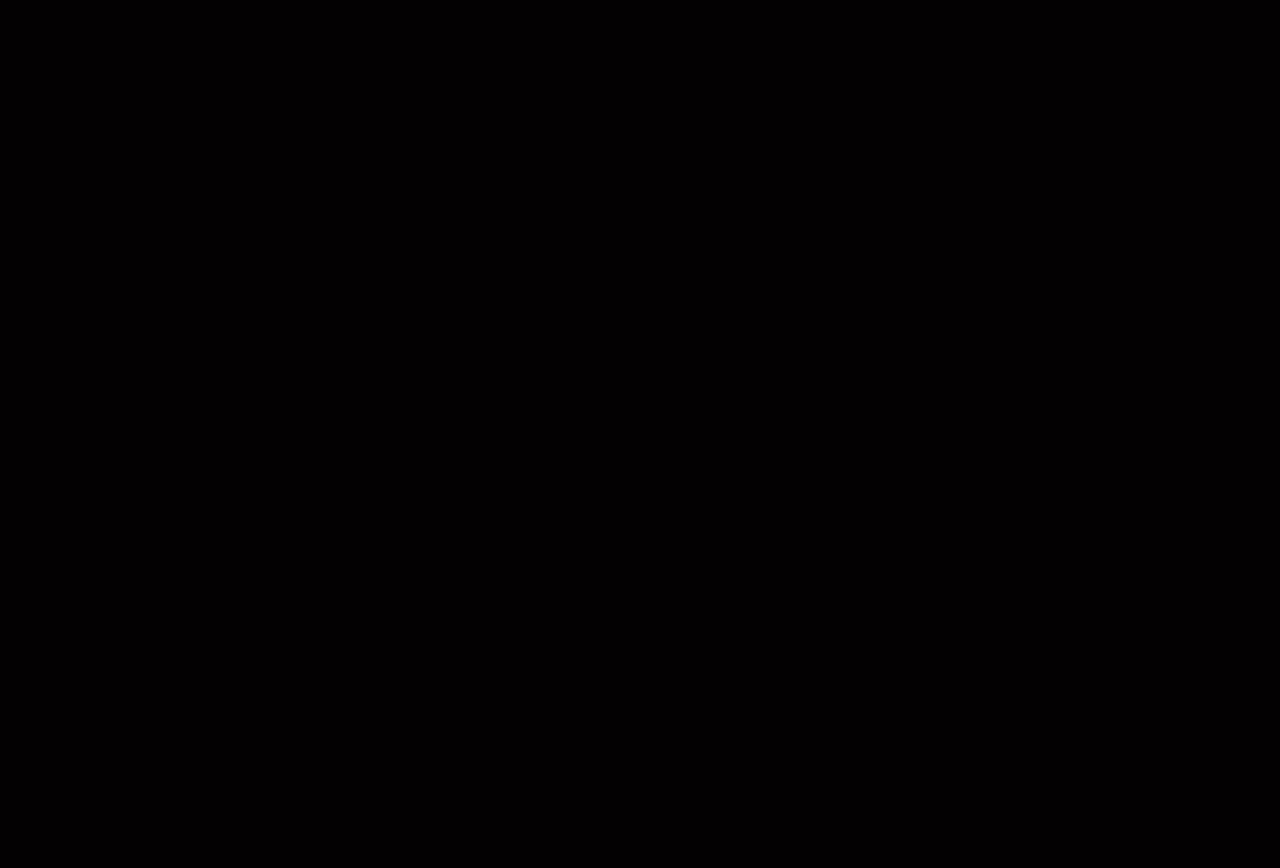
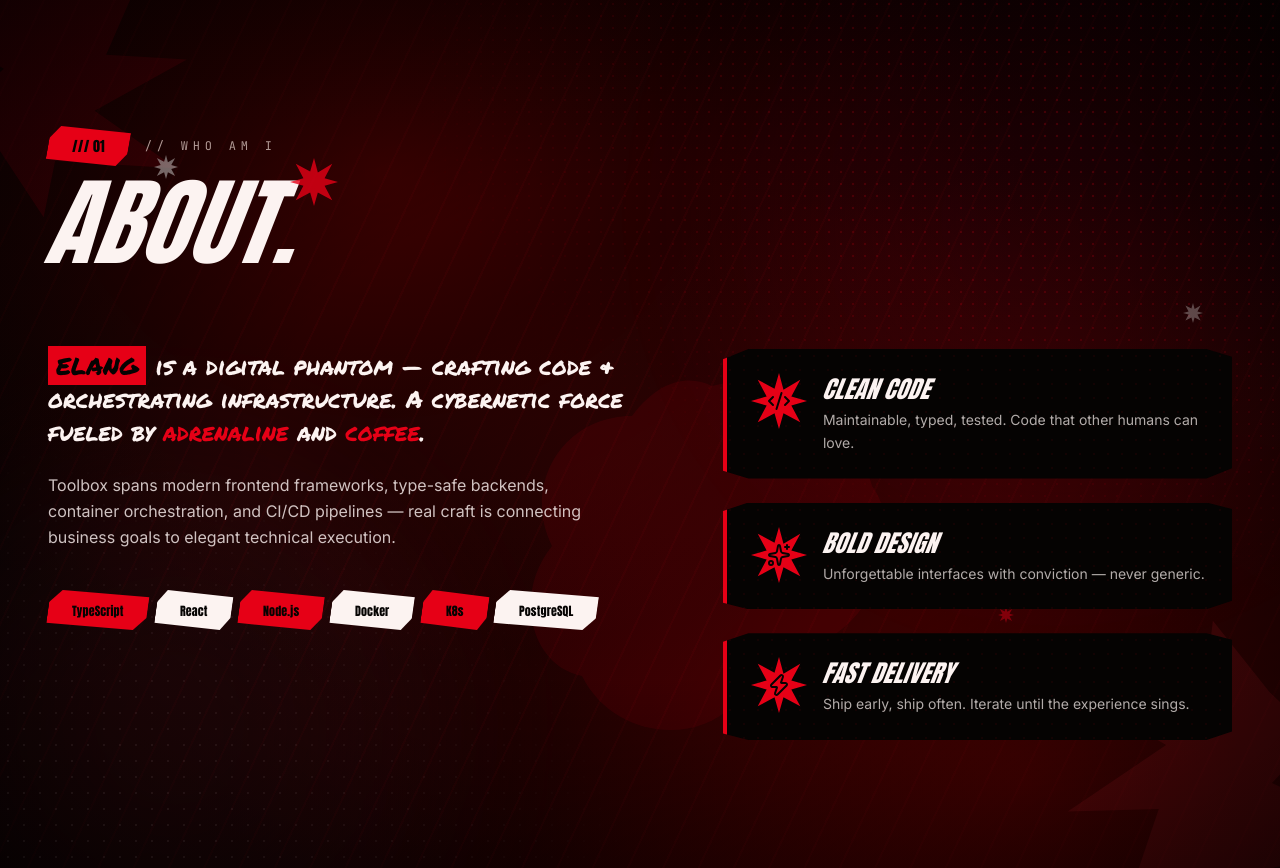
Before and after one commit to elangptra/portofolio, a React (Vite) app: page / in a window 1280 px wide. Shown: the part 920-1788 px from the top of the page. Before the commit the page ends 918 px from the top, so only its background shows below. Built offline with nearby package versions, Linux system fonts and the light colour scheme.

Commit message:
feat: creating about section

```diff
--- a/src/App.tsx
+++ b/src/App.tsx
@@ -1,6 +1,7 @@
 import RichBackground from './components/RichBackground'
 import Navbar from './components/Navbar'
 import Hero from './components/Hero'
+import About from './components/About'
 
 export default function App() {
 
@@ -14,6 +15,7 @@ export default function App() {
       }}/>
       <Navbar/>
       <Hero/>
+      <About/>
     </main>
   )
 }
--- /dev/null
+++ b/src/components/About.tsx
@@ -0,0 +1,122 @@
+import { motion } from "framer-motion";
+import { Code2, Sparkles, Zap } from "lucide-react";
+import { StarBurst, Ribbon } from "./abstract";
+import RichBackground from "./RichBackground";
+import SectionHeader from "./SectionHeader";
+
+const traits = [
+    {
+        icon: Code2,
+        title: "CLEAN CODE",
+        desc: "Maintainable, typed, tested. Code that other humans can love.",
+        rot: -3,
+    },
+    {
+        icon: Sparkles,
+        title: "BOLD DESIGN",
+        desc: "Unforgettable interfaces with conviction — never generic.",
+        rot: 2,
+    },
+    {
+        icon: Zap,
+        title: "FAST DELIVERY",
+        desc: "Ship early, ship often. Iterate until the experience sings.",
+        rot: -2,
+    },
+];
+
+const About = () => {
+    return (
+        <section id="about" className="relative py-32 overflow-hidden">
+            <RichBackground variant="deep" intensity={0.85} />
+
+            <div className="relative z-10 mx-auto max-w-[1400px] px-6 lg:px-12">
+                <SectionHeader index="01" kicker="// WHO AM I" title="ABOUT." />
+
+                <div className="grid lg:grid-cols-[1.2fr_1fr] gap-16 items-start">
+                <div className="space-y-6">
+                    {/* Marker-style quote */}
+                    <motion.div
+                    initial={{ opacity: 0, x: -30 }}
+                    whileInView={{ opacity: 1, x: 0 }}
+                    viewport={{ once: true }}
+                    className="font-marker text-bone text-2xl leading-snug"
+                    >
+                    <span className="bg-electric text-ink px-2 py-0.5">ELANG</span> is a digital phantom
+                    — crafting code & orchestrating infrastructure. A cybernetic force fueled by
+                    <span className="text-electric"> adrenaline</span> and{" "}
+                    <span className="text-electric">coffee</span>.
+                    </motion.div>
+
+                    <motion.p
+                    initial={{ opacity: 0, y: 20 }}
+                    whileInView={{ opacity: 1, y: 0 }}
+                    viewport={{ once: true }}
+                    transition={{ delay: 0.15 }}
+                    className="text-bone/80 text-base leading-relaxed font-sans max-w-xl"
+                    >
+                    Toolbox spans modern frontend frameworks, type-safe backends, container orchestration,
+                    and CI/CD pipelines — real craft is connecting business goals to elegant technical
+                    execution.
+                    </motion.p>
+
+                    <div className="flex flex-wrap gap-2 pt-4">
+                    {["TypeScript", "React", "Node.js", "Docker", "K8s", "PostgreSQL"].map((t, i) => (
+                        <motion.div
+                        key={t}
+                        initial={{ opacity: 0, scale: 0.5, rotate: 0 }}
+                        whileInView={{ opacity: 1, scale: 1, rotate: i % 2 === 0 ? -3 : 3 }}
+                        viewport={{ once: true }}
+                        transition={{ delay: i * 0.05 }}
+                        >
+                        <Ribbon color={i % 2 === 0 ? "electric" : "bone"} skew={-8}>
+                            <span className="font-display tracking-widest text-xs">{t}</span>
+                        </Ribbon>
+                        </motion.div>
+                    ))}
+                    </div>
+                </div>
+
+                {/* Trait cards — jagged + skewed */}
+                <div className="grid gap-6">
+                    {traits.map((t, i) => (
+                    <motion.div
+                        key={t.title}
+                        initial={{ x: 60, opacity: 0 }}
+                        whileInView={{ x: 0, opacity: 1 }}
+                        viewport={{ once: true }}
+                        transition={{ delay: i * 0.1 }}
+                        whileHover={{ scale: 1.03, rotate: 0 }}
+                        style={{ transform: `rotate(${t.rot}deg)` }}
+                        className="relative"
+                    >
+                        <div className="relative bg-ink jagged-clip overflow-hidden">
+                        <div className="absolute inset-0 bg-halftone opacity-20" />
+                        <div className="relative flex items-start gap-4 p-6 border-l-4 border-electric">
+                            <div className="relative shrink-0">
+                            <StarBurst className="absolute inset-0 w-14 h-14" color="var(--electric)" />
+                            <div className="relative w-14 h-14 grid place-items-center text-ink">
+                                <t.icon className="w-6 h-6" />
+                            </div>
+                            </div>
+                            <div>
+                            <h3
+                                className="font-display italic text-2xl tracking-wider text-bone mb-1"
+                                style={{ transform: "skewX(-8deg)" }}
+                            >
+                                {t.title}
+                            </h3>
+                            <p className="text-sm text-bone/70 leading-relaxed">{t.desc}</p>
+                            </div>
+                        </div>
+                        </div>
+                    </motion.div>
+                    ))}
+                </div>
+                </div>
+            </div>
+        </section>
+    )
+}
+
+export default About
--- a/src/components/Hero.tsx
+++ b/src/components/Hero.tsx
@@ -1,7 +1,6 @@
 import {motion} from 'framer-motion'
 import {ArrowRight, Download, Code, Briefcase, Mail} from 'lucide-react'
 import { StarBurst, Ribbon, DiagonalStripes } from './abstract'
-import { section } from 'motion/react-client'
 import RichBackground from './RichBackground'
 
 const Hero = () => {
@@ -161,8 +160,8 @@ const Hero = () => {
           className="hidden lg:flex flex-col gap-6 relative"
         >
           {[
-            { num: "2+", label: "YRS\nEXPERIENCE", rot: -3 },
-            { num: "15+", label: "PROJECTS\nSHIPPED", rot: 4 },
+            { num: "1+", label: "YRS\nEXPERIENCE", rot: -3 },
+            { num: "10+", label: "PROJECTS\nSHIPPED", rot: 4 },
             { num: "8+", label: "TECH\nMASTERED", rot: -2 },
           ].map((s, i) => (
             <motion.div
```
